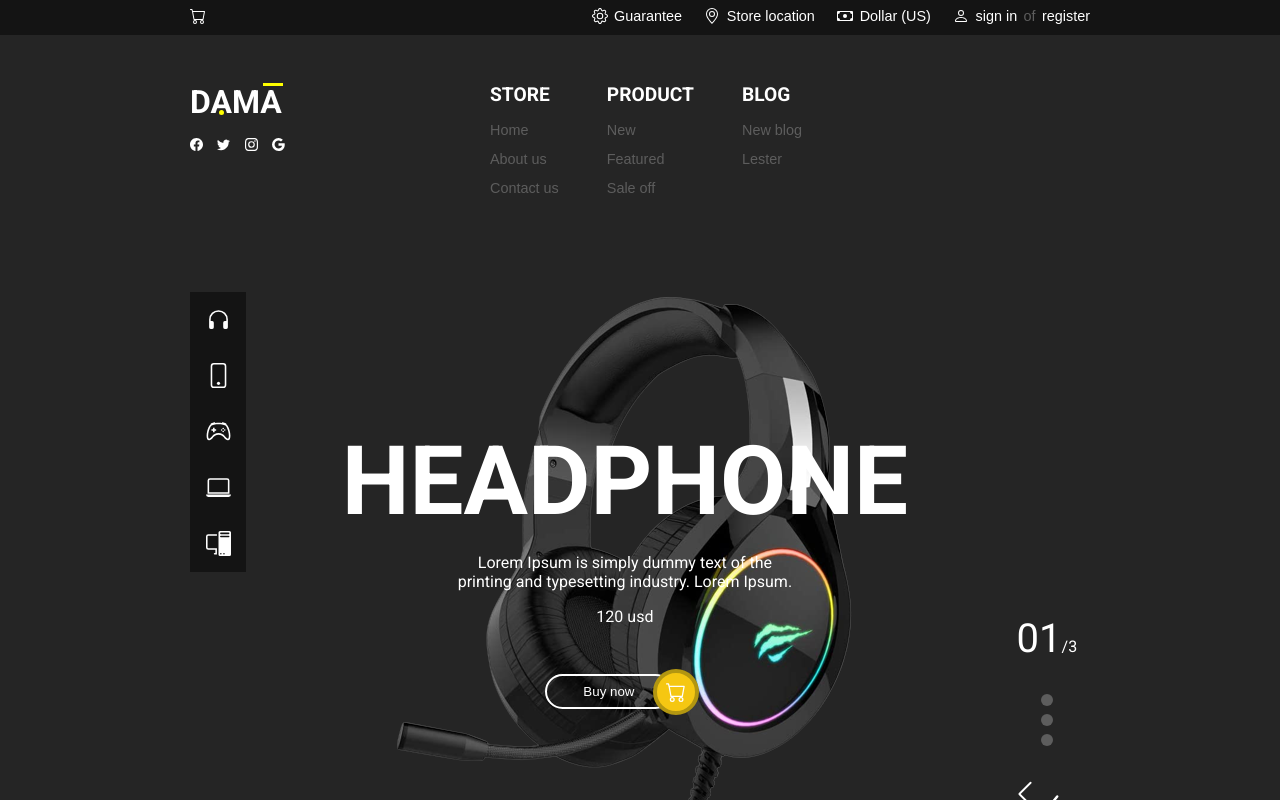
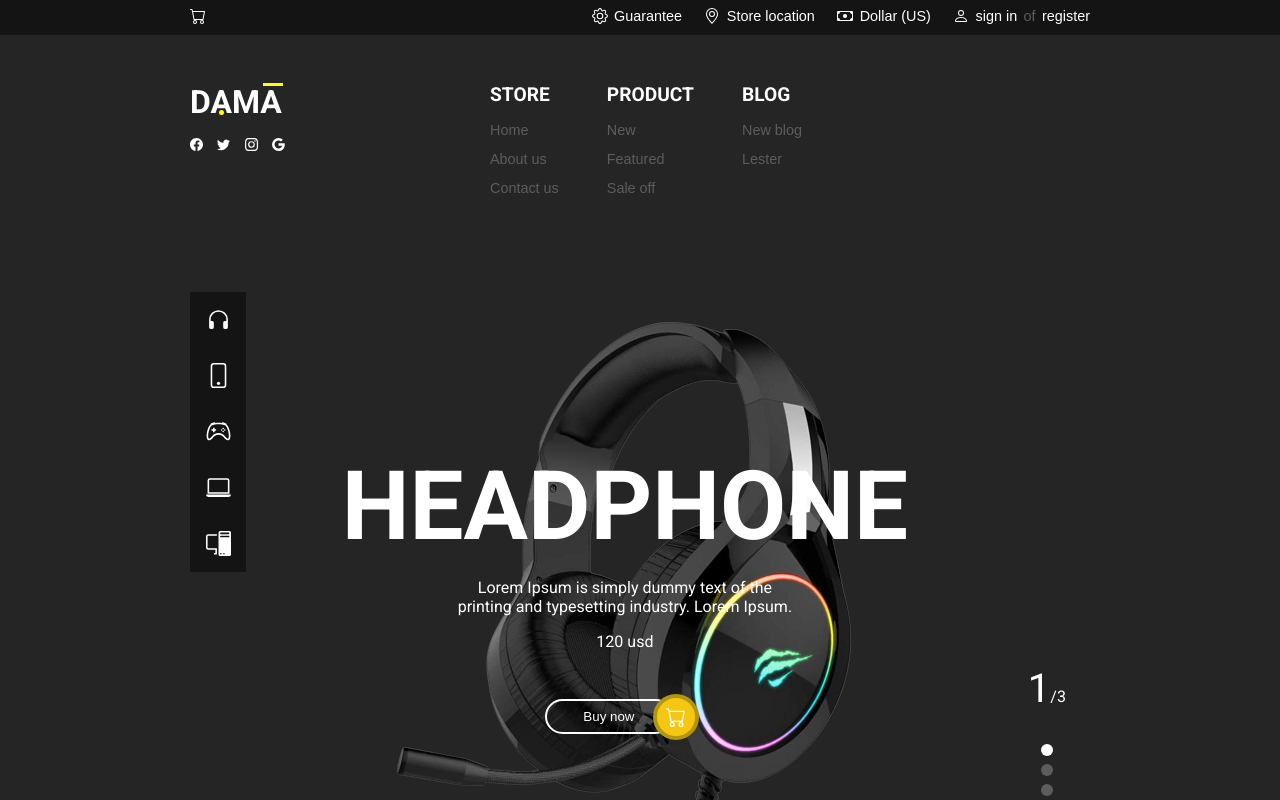
Before and after one commit to riamxpp/DAMA, a React (Create React App) app: page / in a window 1280 px wide. Shown: the top 800 px of the page. Built offline with nearby package versions, Linux system fonts and the light colour scheme.

Commit message:
Criando todas as funcionalidades do slide e a navegação

```diff
--- a/src/components/Icos/ArrowLeft.tsx
+++ b/src/components/Icos/ArrowLeft.tsx
@@ -1,12 +1,15 @@
 import React from "react";
+import { ArrowInterface } from "./ArrowsInterface";
 
-const ArrowLeft = () => {
+const ArrowLeft = (props: ArrowInterface) => {
+  const colorArrow = props.currentColor ? props.currentColor : "white";
+
   return (
     <svg
       xmlns="http://www.w3.org/2000/svg"
       width="30"
       height="30"
-      fill="white"
+      fill={colorArrow}
       className="bi bi-chevron-left"
       viewBox="0 0 16 16"
     >
--- a/src/components/Icos/ArrowRigth.tsx
+++ b/src/components/Icos/ArrowRigth.tsx
@@ -1,12 +1,14 @@
 import React from "react";
+import { ArrowInterface } from "./ArrowsInterface";
 
-const ArrowRight = () => {
+const ArrowRight = (props: ArrowInterface) => {
+  const arrowColor = props.currentColor ? props.currentColor : "white";
   return (
     <svg
       xmlns="http://www.w3.org/2000/svg"
       width="30"
       height="30"
-      fill="white"
+      fill={arrowColor}
       className="bi bi-chevron-right"
       viewBox="0 0 16 16"
     >
--- /dev/null
+++ b/src/components/Icos/ArrowsInterface.ts
@@ -0,0 +1,3 @@
+export interface ArrowInterface {
+  currentColor?: string;
+}
--- a/src/components/PrincipaisProdutos/ShowPrincipaisProdutos.tsx
+++ b/src/components/PrincipaisProdutos/ShowPrincipaisProdutos.tsx
@@ -1,4 +1,4 @@
-import React, { useState } from "react";
+import React, { useRef, useState } from "react";
 import {
   AdicionarAoCarrinho,
   ButtonBuyNow,
@@ -32,6 +32,7 @@ import ArrowLeft from "../Icos/ArrowLeft";
 import ArrowRight from "../Icos/ArrowRigth";
 import Reta from "../Icos/Reta";
 import ShopCar from "../Icos/ShopCar";
+import { colors } from "../../colors";
 
 const ShowPrincipaisProdutos = (props: ShowPrincipaisProdutosInterface) => {
   const [dadosProduto, setDadosProduto] = useState<ProdutoInterface>({
@@ -40,6 +41,52 @@ const ShowPrincipaisProdutos = (props: ShowPrincipaisProdutosInterface) => {
     price: dados[props.produtoAtual].price,
     pictures: [...dados[props.produtoAtual].pictures],
   });
+  const [slidePosition, setSlidePosition] = useState(1);
+  const [moveSlide, setMoveSlide] = useState(0);
+  const containerFotoRef = useRef<HTMLDivElement>(null);
+  const PRIMEIRO_SLIDE = 1;
+  const QUANTIDADE_FOTOS = dadosProduto.pictures.length;
+
+  function nextSlide() {
+    if (containerFotoRef.current?.offsetWidth)
+      setMoveSlide(
+        (prev) => (prev -= Number(containerFotoRef.current?.offsetWidth))
+      );
+    if (slidePosition !== QUANTIDADE_FOTOS)
+      setSlidePosition((prev) => (prev += 1));
+  }
+
+  function prevSlide() {
+    if (containerFotoRef.current) {
+      setMoveSlide(
+        (prev) => (prev += Number(containerFotoRef.current?.offsetWidth))
+      );
+    }
+    if (slidePosition !== PRIMEIRO_SLIDE)
+      setSlidePosition((prev) => (prev -= 1));
+  }
+
+  function mudaSlideAoClique(position: number) {
+    let diferencaDeSlide = 0;
+    if (position > slidePosition) {
+      diferencaDeSlide = position - slidePosition;
+      setMoveSlide(
+        (prev) =>
+          (prev -=
+            diferencaDeSlide * Number(containerFotoRef.current?.offsetWidth))
+      );
+    } else if (position < slidePosition) {
+      diferencaDeSlide = slidePosition - position;
+
+      setMoveSlide(
+        (prev) =>
+          (prev +=
+            diferencaDeSlide * Number(containerFotoRef.current?.offsetWidth))
+      );
+    }
+    setSlidePosition(position);
+  }
+
   return (
     <ShowProdutosComponente>
       <ProdutosPrincipaisProdutos>
@@ -63,9 +110,11 @@ const ShowPrincipaisProdutos = (props: ShowPrincipaisProdutosInterface) => {
         </WrapperInformacoesProduto>
         {/* Slide */}
         <WrapperFotosProduto>
-          <ContainerFotosProdutos>
-            {dadosProduto.pictures.map((item) => (
+          <ContainerFotosProdutos moveSlide={moveSlide}>
+            {dadosProduto.pictures.map((item, index) => (
               <FotoProdutoPrincipal
+                key={index}
+                ref={containerFotoRef}
                 backgroundFoto={item}
               ></FotoProdutoPrincipal>
             ))}
@@ -75,24 +124,43 @@ const ShowPrincipaisProdutos = (props: ShowPrincipaisProdutosInterface) => {
       {/* navegação a direita */}
       <NavInformacoesProduto>
         <SpanQuantidadeDeFotos>
-          <SpanFotoAtual>01</SpanFotoAtual>/{dadosProduto.pictures.length}
+          <SpanFotoAtual>{slidePosition}</SpanFotoAtual>/{QUANTIDADE_FOTOS}
         </SpanQuantidadeDeFotos>
         <ContainerFotoAtual>
           <NavFotoAtual>
-            <ButtonFotoAtual></ButtonFotoAtual>
-            <ButtonFotoAtual></ButtonFotoAtual>
-            <ButtonFotoAtual></ButtonFotoAtual>
+            {dadosProduto.pictures.map((item, index) => (
+              <ButtonFotoAtual
+                key={index}
+                backgroundColor={
+                  index + 1 === slidePosition ? colors.PrimaryTextColor : ""
+                }
+                onClick={() => mudaSlideAoClique(index + 1)}
+              ></ButtonFotoAtual>
+            ))}
           </NavFotoAtual>
         </ContainerFotoAtual>
         <ContainerNextAndPrevFoto>
-          <ButtonPrev>
-            <ArrowLeft />
+          <ButtonPrev disabled={slidePosition === 1} onClick={prevSlide}>
+            <ArrowLeft
+              currentColor={
+                slidePosition === 1 ? colors.initialHeader : "white"
+              }
+            />
           </ButtonPrev>
           <RetaSpan>
             <Reta />
           </RetaSpan>
-          <ButtonNext>
-            <ArrowRight />
+          <ButtonNext
+            disabled={slidePosition === QUANTIDADE_FOTOS}
+            onClick={nextSlide}
+          >
+            <ArrowRight
+              currentColor={
+                slidePosition === QUANTIDADE_FOTOS
+                  ? colors.initialHeader
+                  : "white"
+              }
+            />
           </ButtonNext>
         </ContainerNextAndPrevFoto>
       </NavInformacoesProduto>
--- a/src/components/PrincipaisProdutos/ShowPrincipaisProdutosInterface.ts
+++ b/src/components/PrincipaisProdutos/ShowPrincipaisProdutosInterface.ts
@@ -23,3 +23,7 @@ export interface ButtonFotoAtualInterface {
 export interface FotoProdutoPrincipalInterface {
   backgroundFoto: string;
 }
+
+export interface ContainerFotosProdutosInterface {
+  moveSlide: number;
+}
--- a/src/components/PrincipaisProdutos/ShowPrincipaisProdutosStyles.ts
+++ b/src/components/PrincipaisProdutos/ShowPrincipaisProdutosStyles.ts
@@ -2,12 +2,13 @@ import styled from "styled-components";
 import { colors } from "../../colors";
 import {
   ButtonFotoAtualInterface,
+  ContainerFotosProdutosInterface,
   FotoProdutoPrincipalInterface,
 } from "./ShowPrincipaisProdutosInterface";
 
 const ShowProdutosComponente = styled.div`
   width: 100%;
-  height: 550px;
+  height: 600px;
   display: flex;
 `;
 
@@ -20,22 +21,24 @@ const ProdutosPrincipaisProdutos = styled.div`
 const WrapperFotosProduto = styled.div`
   width: 100%;
   height: 100%;
+  overflow: hidden;
 `;
 
-const ContainerFotosProdutos = styled.div`
+const ContainerFotosProdutos = styled.div<ContainerFotosProdutosInterface>`
   width: 100%;
   height: 100%;
   display: flex;
-  flex-direction: column;
+  transition: 0.3s ease-in;
+  transform: ${(props) => `translateX(${props.moveSlide}px)`};
 `;
 
 const FotoProdutoPrincipal = styled.div<FotoProdutoPrincipalInterface>`
   width: 100%;
   height: 100%;
-  flex-shrink: 0;
   background-image: url(${(props) => props.backgroundFoto});
   background-repeat: no-repeat;
   background-position: 50% 50%;
+  flex-shrink: 0;
 `;
 
 const WrapperInformacoesProduto = styled.div`
@@ -47,6 +50,7 @@ const WrapperInformacoesProduto = styled.div`
   flex-direction: column;
   align-items: center;
   justify-content: center;
+  z-index: 1;
 `;
 
 const ImagemProduto = styled.div``;
@@ -140,6 +144,7 @@ const ButtonFotoAtual = styled.button<ButtonFotoAtualInterface>`
   height: 12px;
   border-radius: 50%;
   border: none;
+  z-index: 1;
   background-color: ${(props) =>
     props.backgroundColor ? props.backgroundColor : colors.optionHeaderColor};
   cursor: pointer;
```
